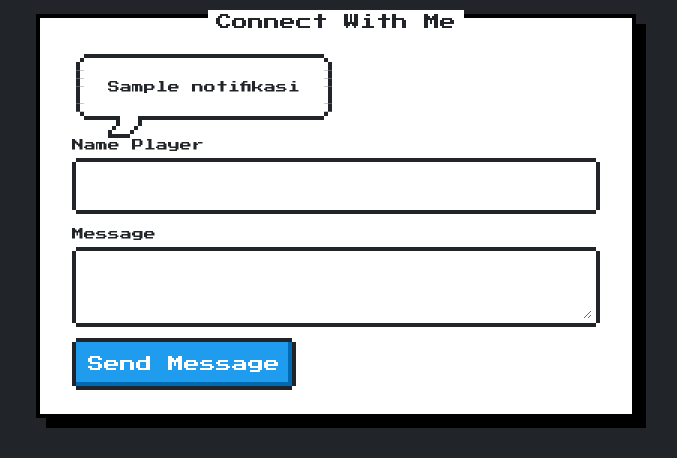
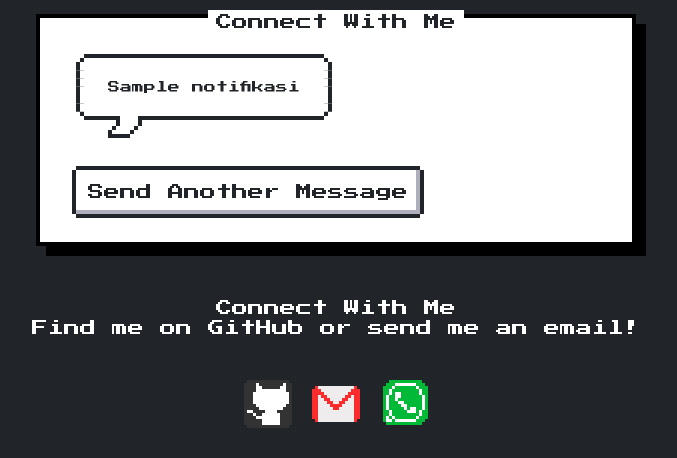
Before and after one commit to Jipan-maker/pixel-portfolio, a Flask app: template templates/contact.html in a window 1280 px wide. Shown: the part 86-544 px from the top of the page, without its empty margins (304-981 px from the left). Run offline with Flask 3, Linux system fonts and the light colour scheme; the template is opened without the code that fills it: most values are stand-ins (such as "Sample title", 1, 10 or a date in 2020).

Commit message:
Fix: Memperbaiki action form contact

```diff
--- a/templates/contact.html
+++ b/templates/contact.html
@@ -9,8 +9,12 @@
                 <div class="nes-balloon from-left is-success" style="margin-bottom: 20px;">
                     <p style="font-size: 12px;">{{ notifikasi }}</p>
                 </div>
-                {% endif %}
 
+                <div style="margin-top: 30px;">
+                    <a href="/contact" class="nes-btn">Send Another Message</a>
+                </div>
+
+                {% else %}
                 <form method="POST" action="">
                     <div class="nes-field" style="margin-bottom: 15px;">
                         <label for="name_field" style="font-size: 12px;">Name Player</label>
@@ -22,6 +26,7 @@
                     </div>
                     <button type="submit" class="nes-btn is-primary">Send Message</button>
                 </form>
+                {% endif %}
             </div>
 
             <p>Connect With Me</p>
```
